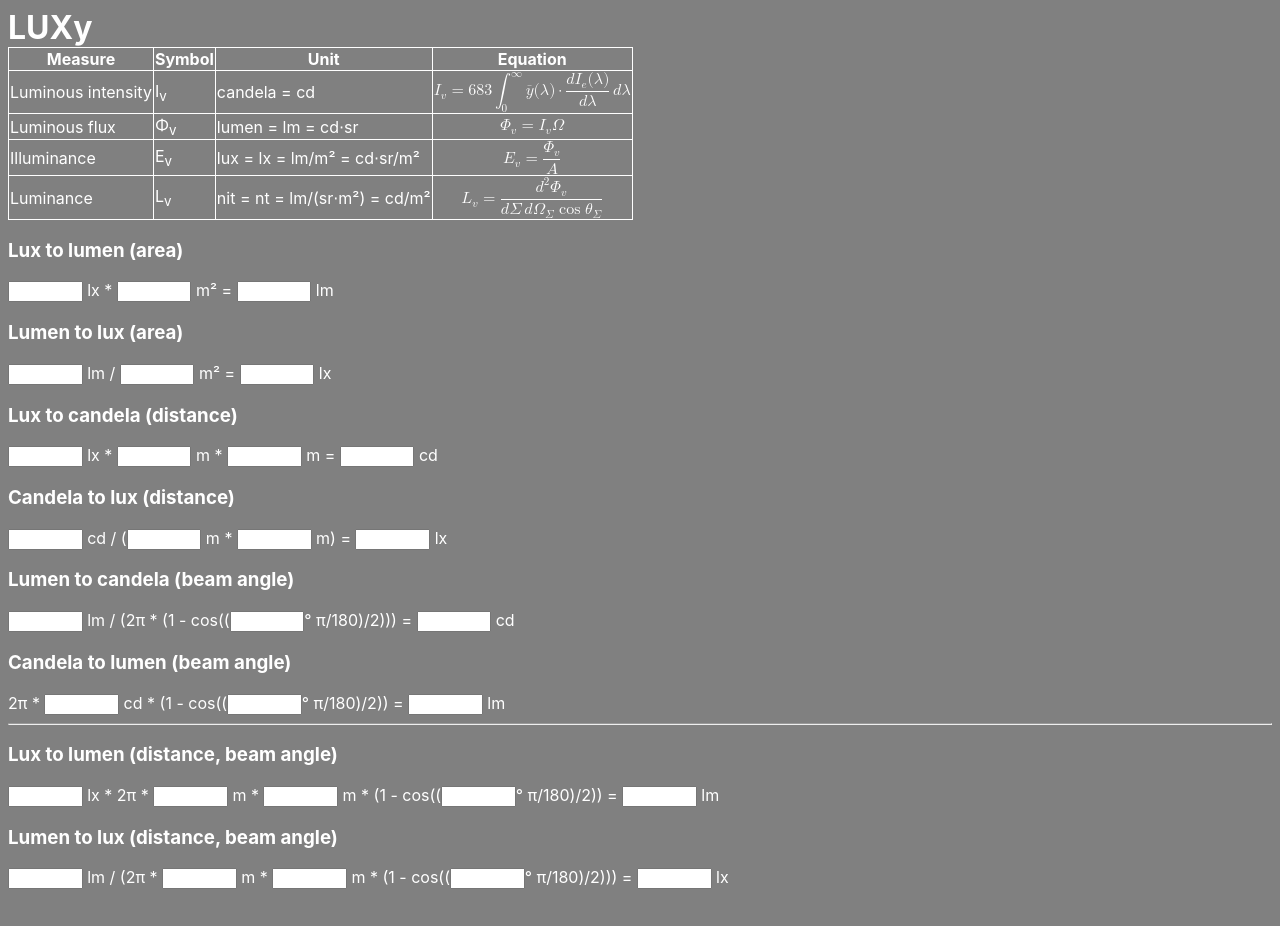
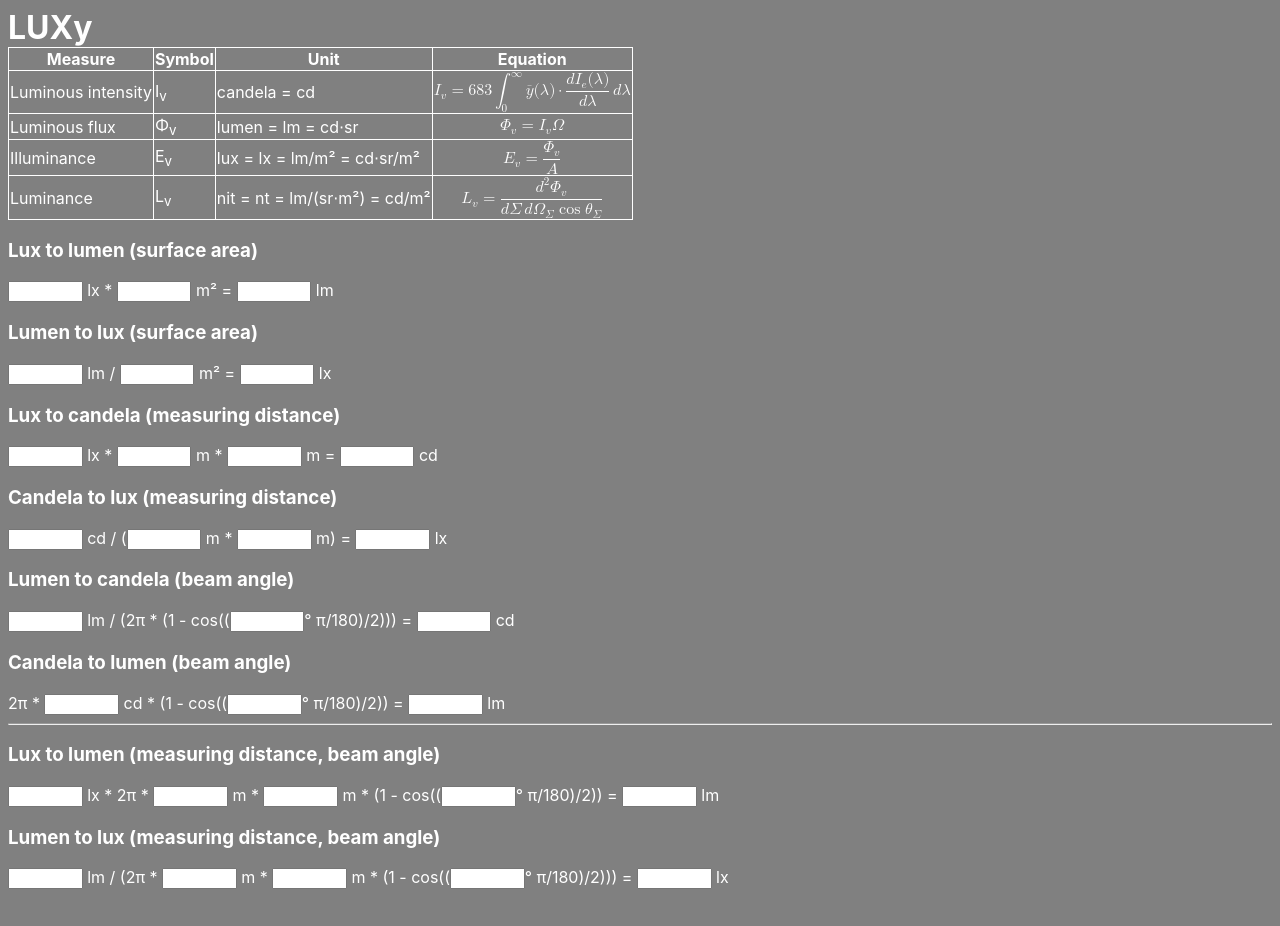
Before and after one commit to ebertek/luxy.ebertek.com, a plain HTML site: page index.html in a window 1280 px wide. Drawn offline with Linux system fonts and the light colour scheme.

Commit message:
Update index.html

```diff
--- a/index.html
+++ b/index.html
@@ -190,19 +190,19 @@
             </td>
           </tr>
         </table>
-        <h3>Lux to lumen (area)</h3>
+        <h3>Lux to lumen (surface area)</h3>
         <form method="post" name="lxlm">
           <input type="number" id="lxlm_lx" name="lxlm_lx" min="0" /> lx * <input type="number" id="lxlm_m2" name="lxlm_m2" min="0" /> m² = <input type="number" id="lxlm_lm" name="lxlm_lm" readonly="readonly" /> lm
         </form>
-        <h3>Lumen to lux (area)</h3>
+        <h3>Lumen to lux (surface area)</h3>
         <form method="post" name="lmlx">
           <input type="number" id="lmlx_lm" name="lmlx_lm" min="0" /> lm / <input type="number" id="lmlx_m2" name="lmlx_m2" min="0" /> m² = <input type="number" id="lmlx_lx" name="lmlx_lx" readonly="readonly" /> lx
         </form>
-        <h3>Lux to candela (distance)</h3>
+        <h3>Lux to candela (measuring distance)</h3>
         <form method="post" name="lxcd">
           <input type="number" id="lxcd_lx" name="lxcd_lx" min="0" /> lx * <input type="number" id="lxcd_m" name="lxcd_m" min="0" /> m * <input type="number" id="lxcd_m_" name="lxcd_m_" readonly="readonly" /> m = <input type="number" id="lxcd_cd" name="lxcd_cd" readonly="readonly" /> cd
         </form>
-        <h3>Candela to lux (distance)</h3>
+        <h3>Candela to lux (measuring distance)</h3>
         <form method="post" name="cdlx">
           <input type="number" id="cdlx_cd" name="cdlx_cd" min="0" /> cd / (<input type="number" id="cdlx_m" name="cdlx_m" min="0" /> m * <input type="number" id="cdlx_m_" name="cdlx_m_" readonly="readonly" /> m) = <input type="number" id="cdlx_lx" name="cdlx_lx" readonly="readonly" /> lx
         </form>
@@ -215,9 +215,9 @@
           2π * <input type="number" id="cdlm_cd" name="cdlm_cd" min="0" /> cd * (1 - cos((<input type="number" id="cdlm_deg" name="cdlm_deg" max="180" />° π/180)/2)) = <input type="number" id="cdlm_lm" name="cdlm_lm" readonly="readonly" /> lm
         </form>
         <hr />
-        <h3>Lux to lumen (distance, beam angle)</h3>
+        <h3>Lux to lumen (measuring distance, beam angle)</h3>
         <input type="number" id="lxcdlm_lx" name="lxcdlm_lx" min="0" /> lx * 2π * <input type="number" id="lxcdlm_m" name="lxcdlm_m" min="0" /> m * <input type="number" id="lxcdlm_m_" name="lxcdlm_m_" readonly="readonly" /> m * (1 - cos((<input type="number" id="lxcdlm_deg" name="lxcdlm_deg" max="180" />° π/180)/2)) = <input type="number" id="lxcdlm_lm" name="lxcdlm_lm" readonly="readonly" /> lm
-        <h3>Lumen to lux (distance, beam angle)</h3>
+        <h3>Lumen to lux (measuring distance, beam angle)</h3>
         <input type="number" id="lmcdlx_lm" name="lmcdlx_lm" min="0" /> lm / (2π * <input type="number" id="lmcdlx_m" name="lmcdlx_m" min="0" /> m * <input type="number" id="lmcdlx_m_" name="lmcdlx_m_" readonly="readonly" /> m * (1 - cos((<input type="number" id="lmcdlx_deg" name="lmcdlx_deg" max="180" />° π/180)/2))) = <input type="number" id="lmcdlx_lx" name="lmcdlx_lx" readonly="readonly" /> lx
       </main>
 
```
